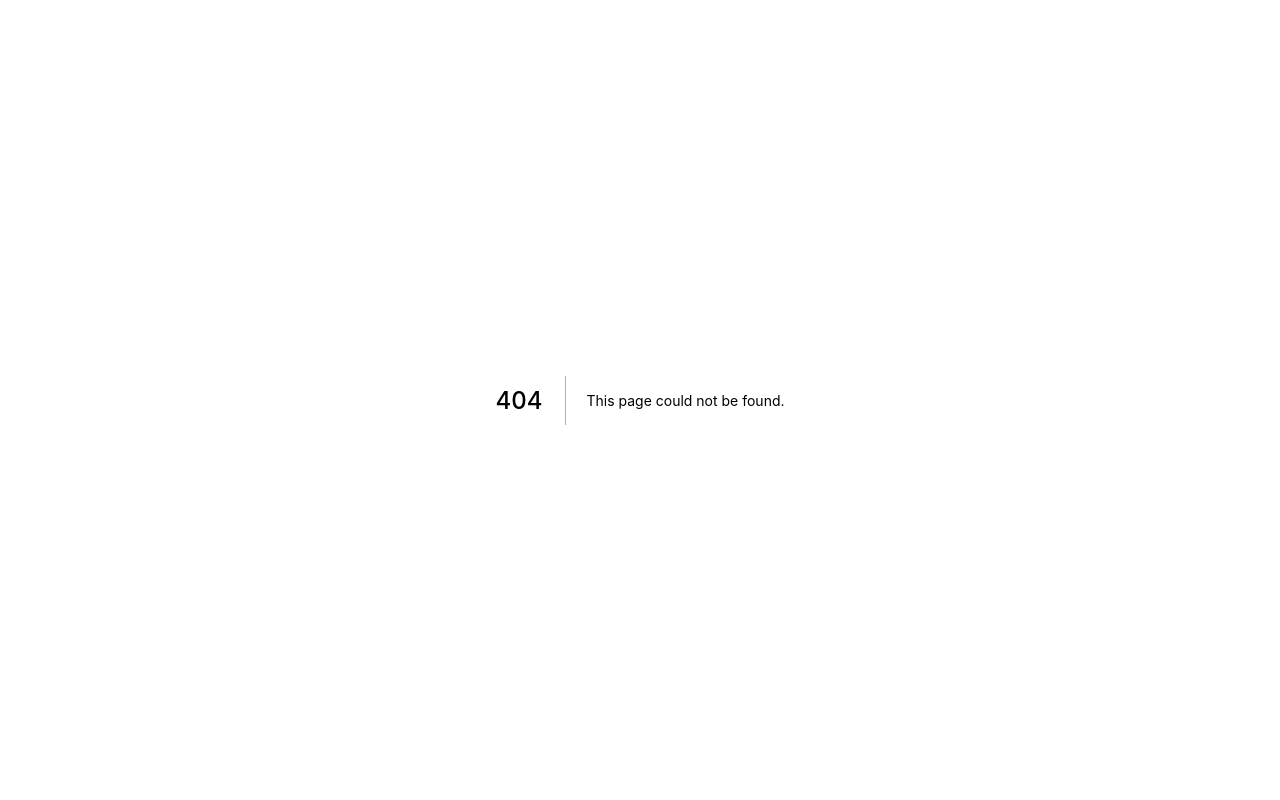
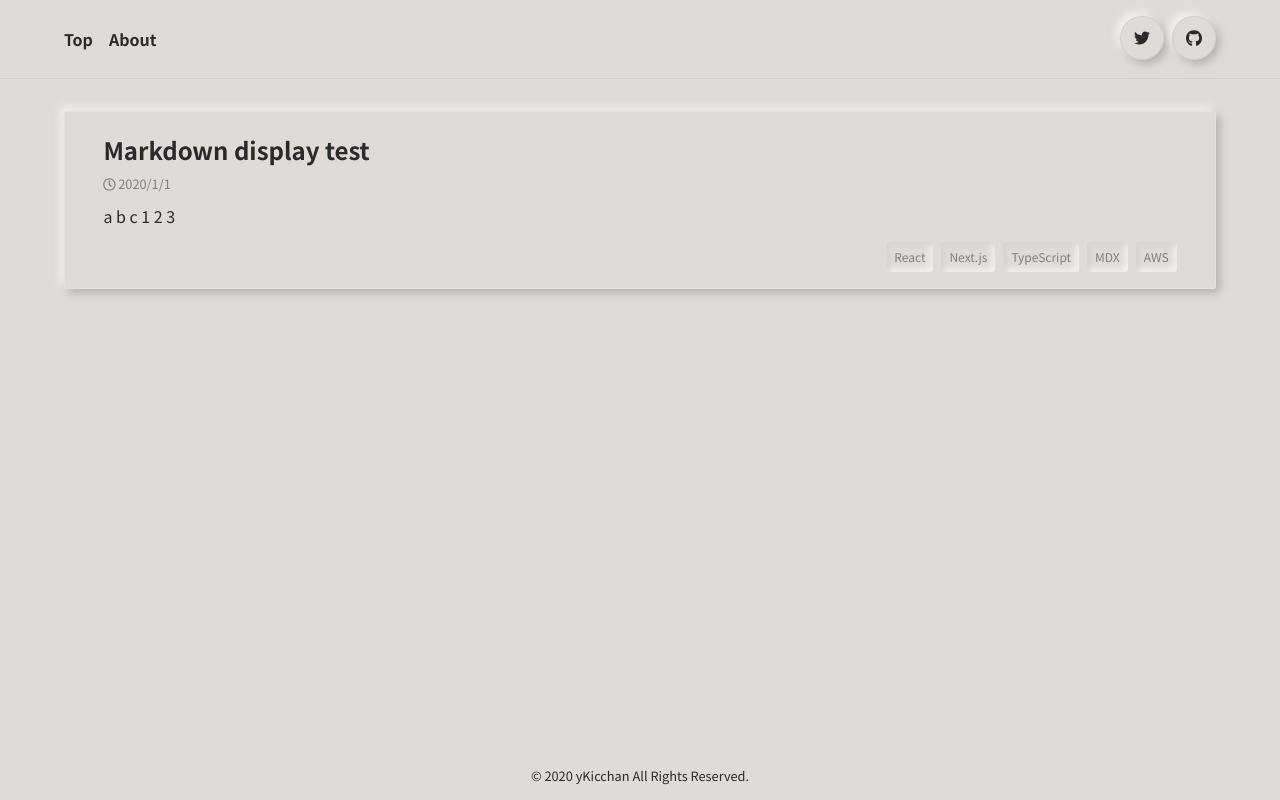
Before and after one commit to yKicchan/BLOG, a Next.js app: page /index in a window 1280 px wide. Before the commit this address had no page. Built offline with nearby package versions, Linux system fonts and the light colour scheme.

Commit message:
feat: 記事のプレビューカード実装

```diff
--- a/package.json
+++ b/package.json
@@ -13,6 +13,7 @@
   "dependencies": {
     "@fortawesome/fontawesome-svg-core": "^1.2.29",
     "@fortawesome/free-brands-svg-icons": "^5.13.1",
+    "@fortawesome/free-regular-svg-icons": "^5.13.1",
     "@fortawesome/react-fontawesome": "^0.1.11",
     "@mapbox/rehype-prism": "^0.5.0",
     "@mdx-js/loader": "^1.6.6",
--- /dev/null
+++ b/src/components/organisms/Content/index.tsx
@@ -0,0 +1,22 @@
+import React from 'react'
+import Head from 'next/head'
+import Layout from '~/components/layouts/Default'
+import styles from './styles.module.scss'
+import { Metadata } from '*.mdx'
+import Header from './Header'
+
+interface P {
+  meta: Metadata
+}
+
+const Post: React.FC<P> = ({ meta, children }) => (
+  <Layout>
+    <Head>
+      <title>{meta.title}</title>
+    </Head>
+    <Header meta={meta} />
+    <main className={styles.main}>{children}</main>
+  </Layout>
+)
+
+export default Post
--- /dev/null
+++ b/src/components/organisms/Content/styles.module.scss
@@ -0,0 +1,29 @@
+.main {
+  margin-top: 64px;
+
+  h1,
+  h2 {
+    padding-bottom: 8px;
+    border-bottom: 2px solid var(--separator-color);
+  }
+
+  summary {
+    cursor: pointer;
+    outline: none;
+  }
+
+  blockquote {
+    margin-left: 20px;
+    padding-left: 20px;
+    border-left: 3px solid gray;
+
+    >p {
+      opacity: 0.7;
+    }
+  }
+
+  pre {
+    border: 1px solid var(--separator-color);
+    border-radius: 4px;
+  }
+}
--- a/src/components/organisms/Post/index.tsx
+++ b/src/components/organisms/Post/index.tsx
@@ -1,22 +1,36 @@
 import React from 'react'
-import Head from 'next/head'
-import Layout from '~/components/layouts/Default'
+import Link from 'next/link'
 import styles from './styles.module.scss'
 import { Metadata } from '*.mdx'
-import Header from './Header'
+import Tag from '~/components/atoms/Tag'
+import { FontAwesomeIcon } from '@fortawesome/react-fontawesome'
 
 interface P {
   meta: Metadata
 }
 
-const Post: React.FC<P> = ({ meta, children }) => (
-  <Layout>
-    <Head>
-      <title>{meta.title}</title>
-    </Head>
-    <Header meta={meta} />
-    <main className={styles.main}>{children}</main>
-  </Layout>
-)
+const Post: React.FC<P> = ({ meta }) => {
+  return (
+    <Link href={meta.path}>
+      <a className={styles.link}>
+        <article className={styles.component}>
+          <h2>{meta.title}</h2>
+          <time dateTime={meta.createdAt}>
+            <span className={styles.iconWrapper}>
+              <FontAwesomeIcon icon={['far', 'clock']} />
+            </span>
+            {meta.createdAt}
+          </time>
+          <p>{meta.excerpt}</p>
+          <div className={styles.tags}>
+            {meta.tags.map((tag) => (
+              <Tag key={tag}>{tag}</Tag>
+            ))}
+          </div>
+        </article>
+      </a>
+    </Link>
+  )
+}
 
 export default Post
--- a/src/components/organisms/Post/styles.module.scss
+++ b/src/components/organisms/Post/styles.module.scss
@@ -1,29 +1,42 @@
-.main {
-  margin-top: 64px;
+.component {
+  padding: 3vh 3vw;
+  border: 1px solid var(--box-border-color);
+  border-radius: 3px;
 
-  h1,
+  box-shadow: var(--shadow);
+
   h2 {
-    padding-bottom: 8px;
-    border-bottom: 2px solid var(--separator-color);
+    margin: 0 0 .8rem;
   }
 
-  summary {
-    cursor: pointer;
-    outline: none;
+  time {
+    display: flex;
+    align-items: center;
+    font-size: .8rem;
+    color: gray;
   }
 
-  blockquote {
-    margin-left: 20px;
-    padding-left: 20px;
-    border-left: 3px solid gray;
-
-    >p {
-      opacity: 0.7;
-    }
-  }
-
-  pre {
-    border: 1px solid var(--separator-color);
-    border-radius: 4px;
+  p {
+    margin: 1rem 0;
   }
 }
+
+.link,
+.link:visited {
+  color: var(--color);
+  text-decoration: none;
+}
+
+.tags {
+  display: flex;
+  justify-content: flex-end;
+  flex-wrap: wrap;
+  margin-bottom: -1rem;
+}
+
+.iconWrapper {
+  margin-right: 2px;
+  display: inline-block;
+  width: 1em;
+  height: 1em;
+}
--- a/src/pages/_app.tsx
+++ b/src/pages/_app.tsx
@@ -6,7 +6,8 @@ import { config, library } from '@fortawesome/fontawesome-svg-core'
 config.autoAddCss = false
 
 import { faTwitter, faGithub } from '@fortawesome/free-brands-svg-icons'
-library.add(faTwitter, faGithub)
+import { faClock } from '@fortawesome/free-regular-svg-icons'
+library.add(faTwitter, faGithub, faClock)
 
 const App = ({ Component, pageProps }: AppProps) => <Component {...pageProps} />
 
--- a/src/pages/index.tsx
+++ b/src/pages/index/index.tsx
@@ -1,9 +1,10 @@
 import { NextPage } from 'next'
-import Link from 'next/link'
 import React from 'react'
 import Layout from '~/components/layouts/Default'
 import { Metadata } from '*.mdx'
 import { getAllMetadata } from '~/utils/meta'
+import Post from '~/components/organisms/Post'
+import styles from './styles.module.scss'
 
 interface P {
   metadataList: Metadata[]
@@ -12,18 +13,10 @@ interface P {
 const Page: NextPage<P> = ({ metadataList }) => {
   return (
     <Layout>
-      <h1>Hello world!!</h1>
-      <ul>
-        <li>
-          <Link href="/about">
-            <a>About</a>
-          </Link>
-        </li>
+      <ul className={styles.posts}>
         {metadataList.map((meta) => (
           <li key={meta.path}>
-            <Link href={meta.path}>
-              <a>{meta.title}</a>
-            </Link>
+            <Post meta={meta} />
           </li>
         ))}
       </ul>
--- /dev/null
+++ b/src/pages/index/styles.module.scss
@@ -0,0 +1,5 @@
+.posts {
+  margin: 0;
+  padding: 0;
+  list-style: none;
+}
--- a/src/pages/posts/20200701.mdx
+++ b/src/pages/posts/20200701.mdx
@@ -1,4 +1,4 @@
-import Post from '~/components/organisms/Post'
+import Content from '~/components/organisms/Content'
 
 export const meta = {
   title: 'Markdown display test',
@@ -8,7 +8,7 @@ export const meta = {
   tags: ['React', 'Next.js', 'TypeScript', 'MDX', 'AWS'],
 }
 
-export default ({ children }) => <Post meta={meta}>{children}</Post>
+export default ({ children }) => <Content meta={meta}>{children}</Content>
 
 ## h2
 
```
Also changed, not shown: src/components/organisms/Content/Header/index.tsx (renamed from src/components/organisms/Post/Header/index.tsx), src/components/organisms/Content/Header/styles.module.scss (renamed from src/components/organisms/Post/Header/styles.module.scss), 1 other file (tests, documents, lock files or other folders).
